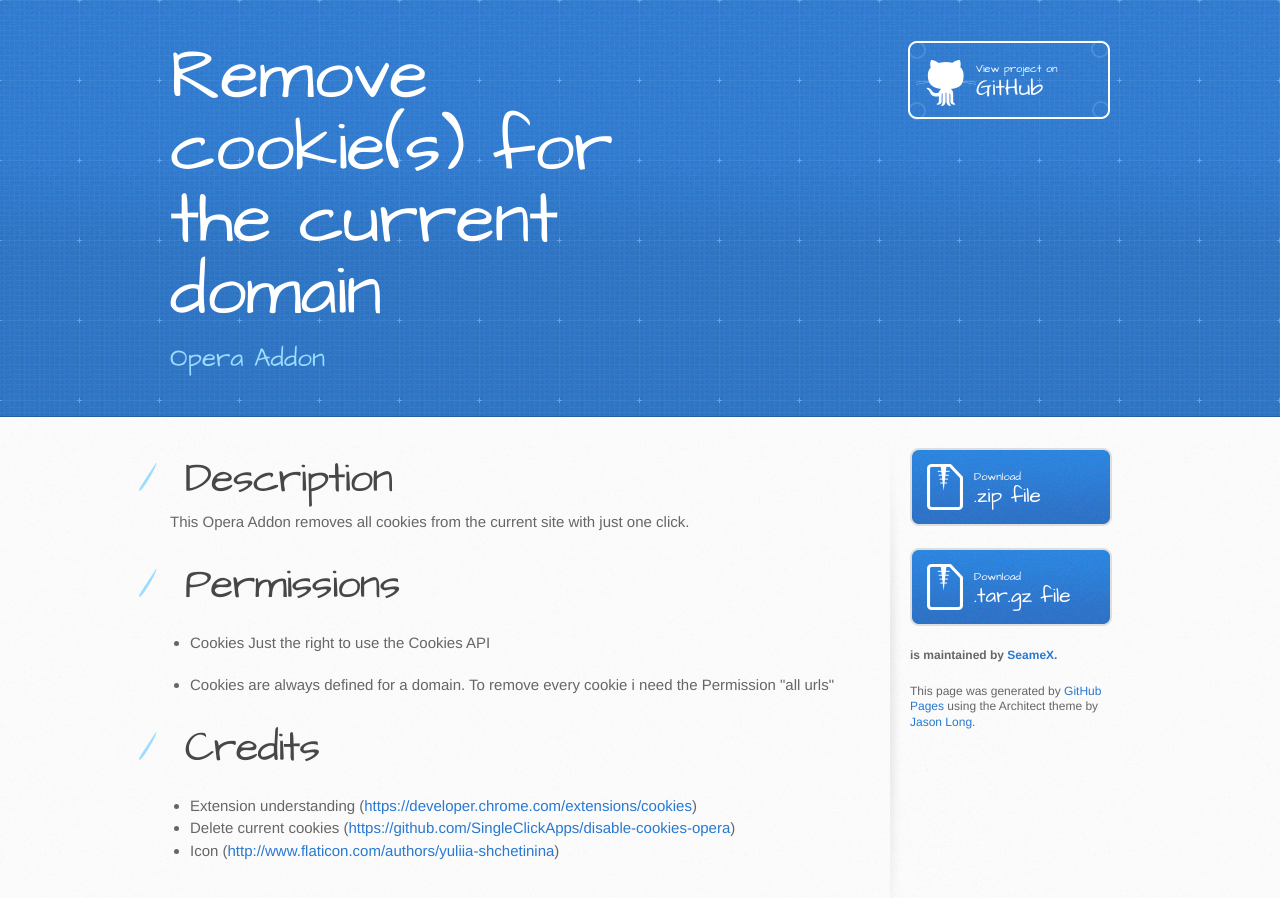
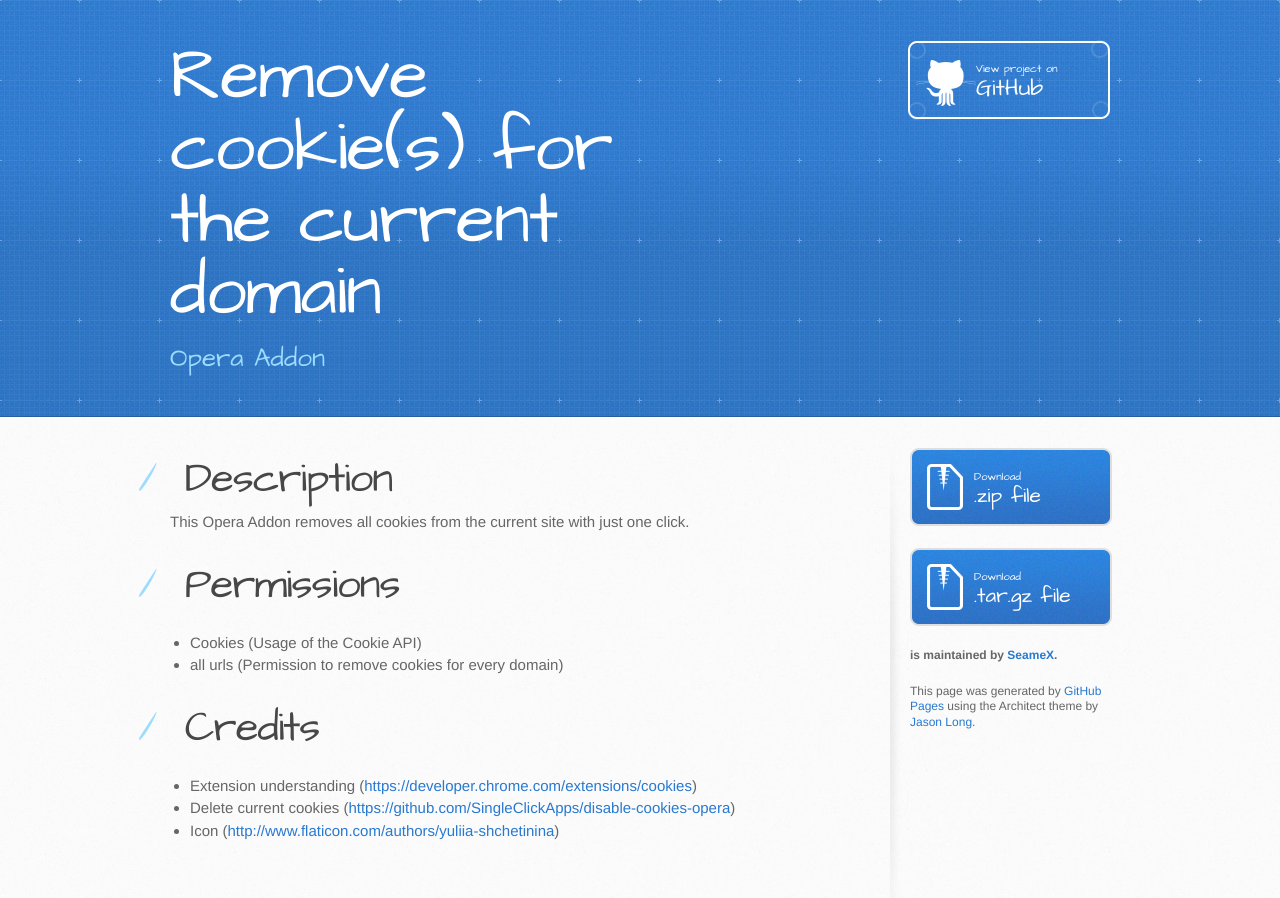
Before and after one commit to SeameX/RemoveCookiesFromDomain, a plain HTML site: page index.html in a window 1280 px wide. Drawn offline with Linux system fonts and the light colour scheme.

```diff
--- a/index.html
+++ b/index.html
@@ -37,10 +37,8 @@
 <a id="permissions" class="anchor" href="#permissions" aria-hidden="true"><span aria-hidden="true" class="octicon octicon-link"></span></a>Permissions</h1>
 
 <ul>
-<li><p>Cookies
-Just the right to use the Cookies API</p></li>
-<li><p>
-Cookies are always defined for a domain. To remove every cookie i need the Permission "all urls"</p></li>
+<li>Cookies (Usage of the Cookie API)</li>
+<li>all urls (Permission to remove cookies for every domain)</li>
 </ul>
 
 <h1>
--- a/params.json
+++ b/params.json
@@ -1,6 +1,6 @@
 {
   "name": "Remove cookie(s) for the current domain",
   "tagline": "Opera Addon",
-  "body": "# Description\r\nThis Opera Addon removes all cookies from the current site with just one click.\r\n\r\n# Permissions\r\n* Cookies\r\nJust the right to use the Cookies API\r\n\r\n* <all urls> \r\nCookies are always defined for a domain. To remove every cookie i need the Permission \"all urls\"\r\n\r\n# Credits\r\n* Extension understanding (https://developer.chrome.com/extensions/cookies)\r\n* Delete current cookies (https://github.com/SingleClickApps/disable-cookies-opera)\r\n* Icon (http://www.flaticon.com/authors/yuliia-shchetinina)",
+  "body": "# Description\r\nThis Opera Addon removes all cookies from the current site with just one click.\r\n\r\n# Permissions\r\n* Cookies (Usage of the Cookie API)\r\n* all urls (Permission to remove cookies for every domain)\r\n\r\n# Credits\r\n* Extension understanding (https://developer.chrome.com/extensions/cookies)\r\n* Delete current cookies (https://github.com/SingleClickApps/disable-cookies-opera)\r\n* Icon (http://www.flaticon.com/authors/yuliia-shchetinina)",
   "note": "Don't delete this file! It's used internally to help with page regeneration."
 }
```
